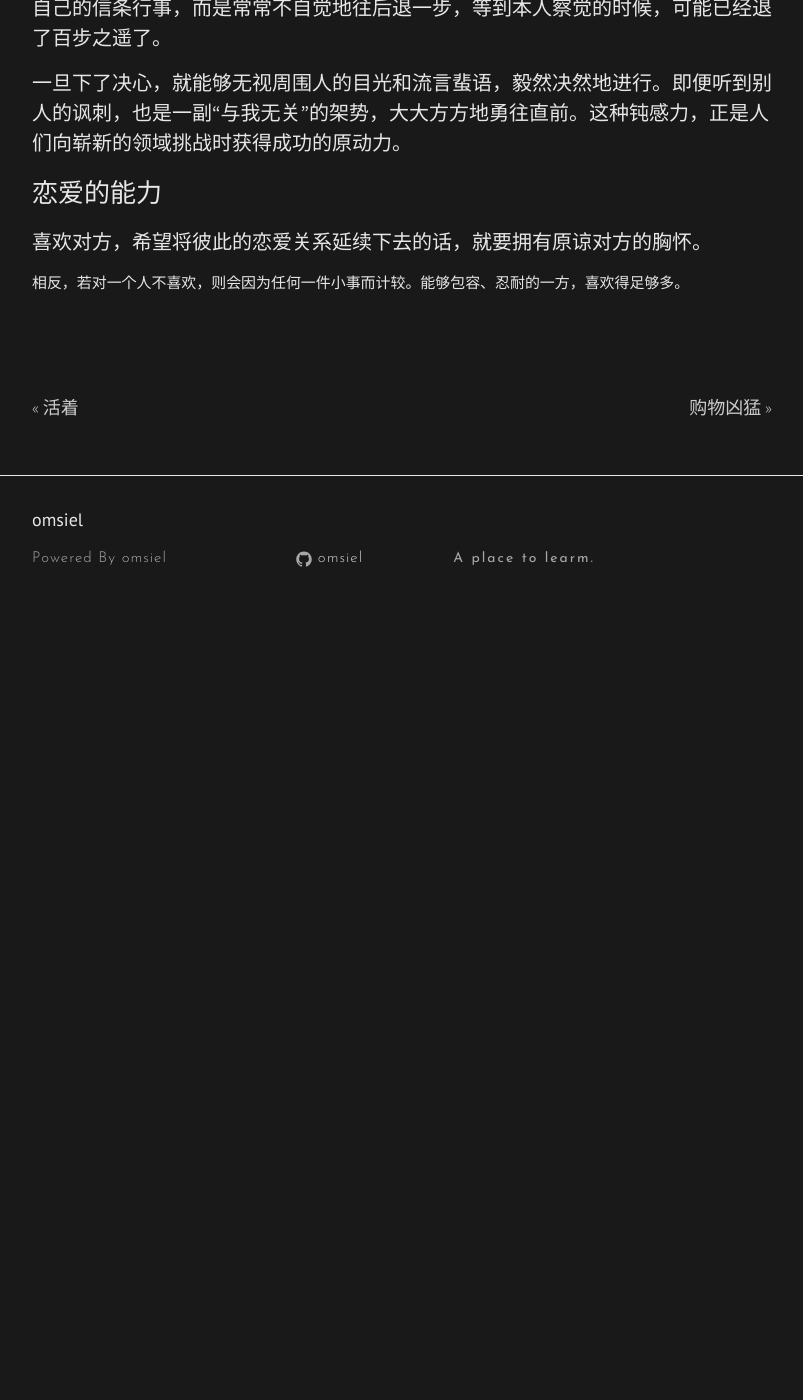
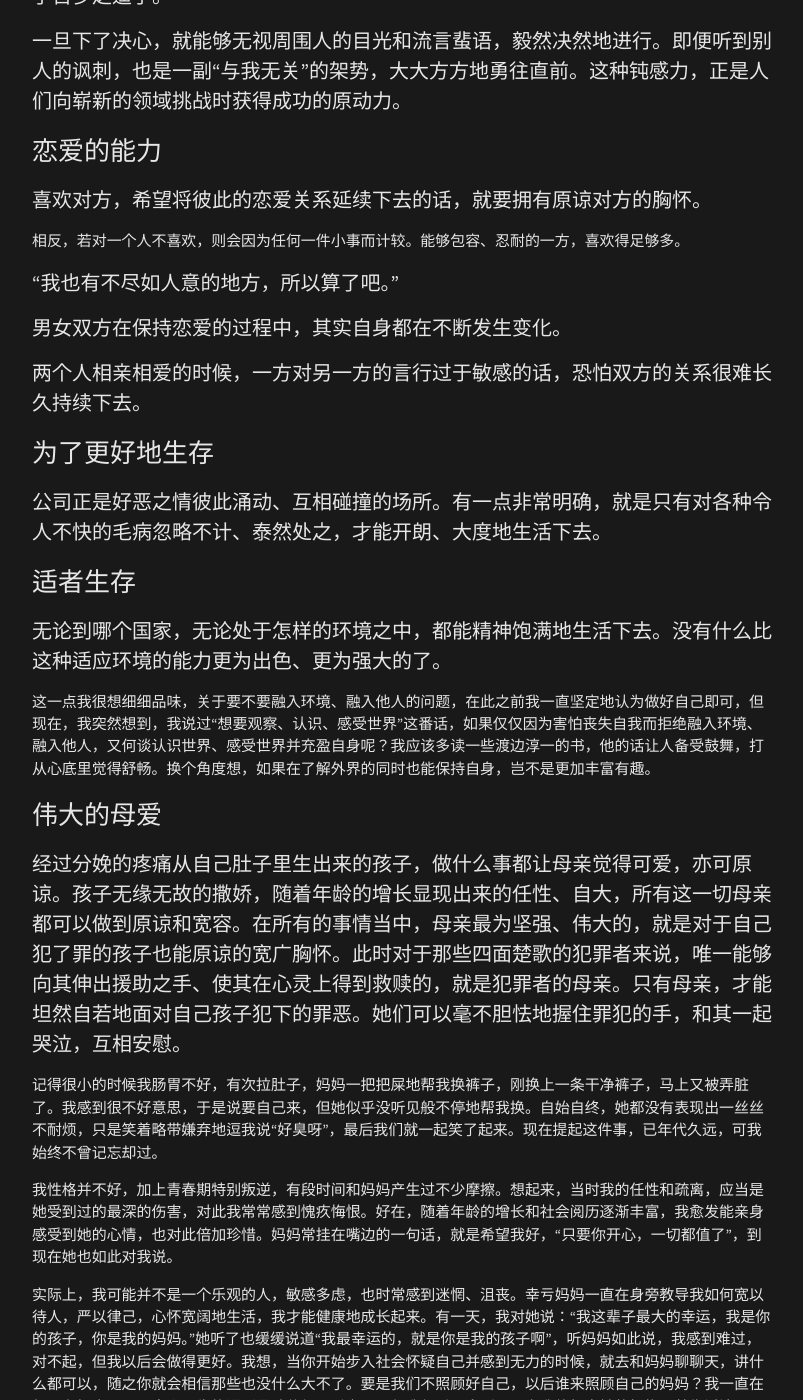
Before and after one commit to omsiel/omsiel.github.io, a Jekyll site: the page built from _posts/2019-05-21-钝感力.md, in a window 1280 px wide and 1400 px high, scrolled down 3818 px. Shown: the whole window, without its empty margins (238-1041 px from the left). Built offline with Jekyll 4.4.1, drawn with Linux system fonts in a browser that asks for light colours; nearby versions of some CDN libraries; before the commit the page ends 4448 px from its top, so only the background shows below that; some of the changed text lies outside the part shown.

Commit message:
修改文章

```diff
--- a/_posts/2019-05-21-钝感力.md
+++ b/_posts/2019-05-21-钝感力.md
@@ -58,7 +58,7 @@ categories: note
 
 #### 失眠的原因可以说多种多样，首先是凡事想不开的那一类人，还有过于劳累的时候，再有就是过分依赖安眠药或有不良生活习惯的人，还有过于神经质的人及患有抑郁症的人等等，可以说是有各式各样失眠的人。
 
-#### 得寸进尺的才能
+### 得寸进尺的才能
 
 #### 在人缺乏自信或犹豫不决的时候，无论怎样的左思右想都于事无补。因此在这种时候，就要摒弃杂念，更为大胆、充满自信地向前迈进才行。
 
@@ -69,8 +69,6 @@ categories: note
 ### 癌症细胞
 
 #### 实际上，癌症细胞不过是寄居在人体内的寄生虫。别看它貌似凶猛，其实不过是一个靠吸收主人的营养才能生存的可怜虫。因此，我们根本没有必要对癌细胞畏惧三分。因此，这时最为重要的就是“钝感力”，以“我一定要把这家伙赶出去”的坚定态度和悠然心态，不急不躁地对付癌症，甚至抱有和癌症这家伙交个朋友，共同享受人生的豁达心胸，积极进取。
-
-#####
 
 ### 血液
 
@@ -105,3 +103,39 @@ categories: note
 #### 喜欢对方，希望将彼此的恋爱关系延续下去的话，就要拥有原谅对方的胸怀。
 
 ##### 相反，若对一个人不喜欢，则会因为任何一件小事而计较。能够包容、忍耐的一方，喜欢得足够多。
+
+#### “我也有不尽如人意的地方，所以算了吧。”
+
+#### 男女双方在保持恋爱的过程中，其实自身都在不断发生变化。
+
+#### 两个人相亲相爱的时候，一方对另一方的言行过于敏感的话，恐怕双方的关系很难长久持续下去。
+
+### 为了更好地生存
+
+#### 公司正是好恶之情彼此涌动、互相碰撞的场所。有一点非常明确，就是只有对各种令人不快的毛病忽略不计、泰然处之，才能开朗、大度地生活下去。
+
+### 适者生存
+
+#### 无论到哪个国家，无论处于怎样的环境之中，都能精神饱满地生活下去。没有什么比这种适应环境的能力更为出色、更为强大的了。
+
+##### 这一点我很想细细品味，关于要不要融入环境、融入他人的问题，在此之前我一直坚定地认为做好自己即可，但现在，我突然想到，我说过“想要观察、认识、感受世界”这番话，如果仅仅因为害怕丧失自我而拒绝融入环境、融入他人，又何谈认识世界、感受世界并充盈自身呢？我应该多读一些渡边淳一的书，他的话让人备受鼓舞，打从心底里觉得舒畅。换个角度想，如果在了解外界的同时也能保持自身，岂不是更加丰富有趣。
+
+### 伟大的母爱
+
+#### 经过分娩的疼痛从自己肚子里生出来的孩子，做什么事都让母亲觉得可爱，亦可原谅。孩子无缘无故的撒娇，随着年龄的增长显现出来的任性、自大，所有这一切母亲都可以做到原谅和宽容。在所有的事情当中，母亲最为坚强、伟大的，就是对于自己犯了罪的孩子也能原谅的宽广胸怀。此时对于那些四面楚歌的犯罪者来说，唯一能够向其伸出援助之手、使其在心灵上得到救赎的，就是犯罪者的母亲。只有母亲，才能坦然自若地面对自己孩子犯下的罪恶。她们可以毫不胆怯地握住罪犯的手，和其一起哭泣，互相安慰。
+
+##### 记得很小的时候我肠胃不好，有次拉肚子，妈妈一把把屎地帮我换裤子，刚换上一条干净裤子，马上又被弄脏了。我感到很不好意思，于是说要自己来，但她似乎没听见般不停地帮我换。自始自终，她都没有表现出一丝丝不耐烦，只是笑着略带嫌弃地逗我说“好臭呀”，最后我们就一起笑了起来。现在提起这件事，已年代久远，可我始终不曾记忘却过。
+
+##### 我性格并不好，加上青春期特别叛逆，有段时间和妈妈产生过不少摩擦。想起来，当时我的任性和疏离，应当是她受到过的最深的伤害，对此我常常感到愧疚悔恨。好在，随着年龄的增长和社会阅历逐渐丰富，我愈发能亲身感受到她的心情，也对此倍加珍惜。妈妈常挂在嘴边的一句话，就是希望我好，“只要你开心，一切都值了”，到现在她也如此对我说。
+
+##### 实际上，我可能并不是一个乐观的人，敏感多虑，也时常感到迷惘、沮丧。幸亏妈妈一直在身旁教导我如何宽以待人，严以律己，心怀宽阔地生活，我才能健康地成长起来。有一天，我对她说：“我这辈子最大的幸运，我是你的孩子，你是我的妈妈。”她听了也缓缓说道“我最幸运的，就是你是我的孩子啊”，听妈妈如此说，我感到难过，对不起，但我以后会做得更好。我想，当你开始步入社会怀疑自己并感到无力的时候，就去和妈妈聊聊天，讲什么都可以，随之你就会相信那些也没什么大不了。要是我们不照顾好自己，以后谁来照顾自己的妈妈？我一直在想，有概率证明一个人一生能遇到灵魂伴侣几乎为零，但我似乎是个列，因为我终投向她的怀抱，就像溪流汇入大海。
+
+##### 说到这里，想起了我曾梦见过和妈妈在“天空之城”的一段旅行。当时我们漂浮在地球大气层的最边缘，侧身俯瞰，七彩斑斓的云彩下是漫无边际的绿田。一路上，倒是遇见了不少人，有她的朋友、我的同学。之后，我们走走停停，直到远处的云层泛起微红的波光，两个人，就融化在宇宙倾倒的酒酿。人生啊，既短又长，只要有你在的地方，皆我心所向。
+
+##### 对于作者提到的犯罪者的母亲的坚强和伟大，我想如果身为孩子曾感受过母亲的爱，或许应该能理解。
+
+### 尾声
+
+#### 由此我们可以知晓，世界上不仅仅存在敏锐聪慧这种才能。相比之下，不为琐事动摇的钝感，才是人们生活中最为重要的基本才能。而且，只要具备这种钝感力，敏锐和敏感才能成为真正的才能，从而在人生的道路上发挥其应有的作用。
+
+##### 因为敏感所以看见，因为看见所以了解，因为了解所以渺小，因为渺小所以缓慢，因为缓慢所以细腻，因为细腻故我敏感。这本书以钝感给予我更宽阔视野，作家，渡边淳一。
```
